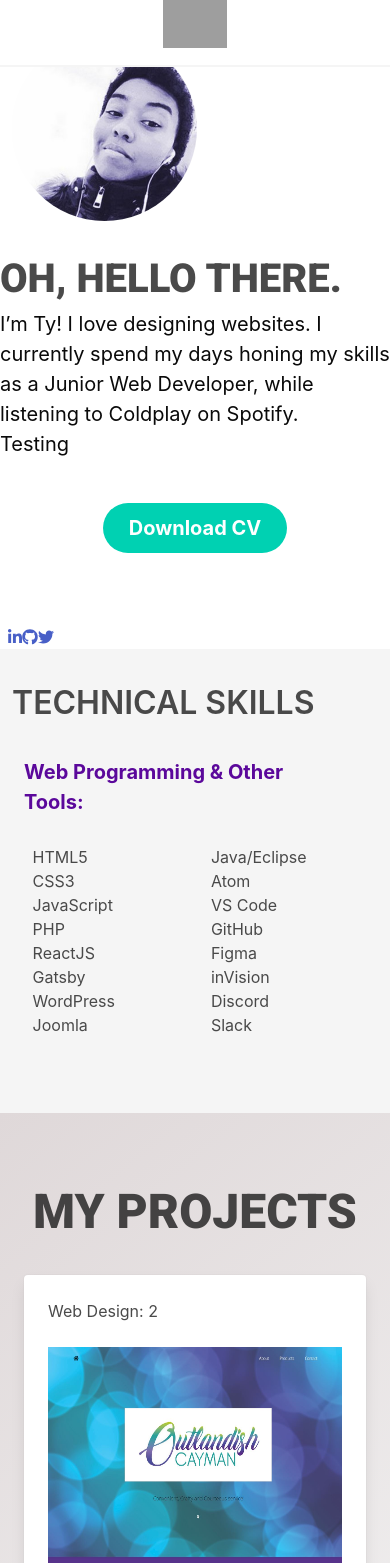
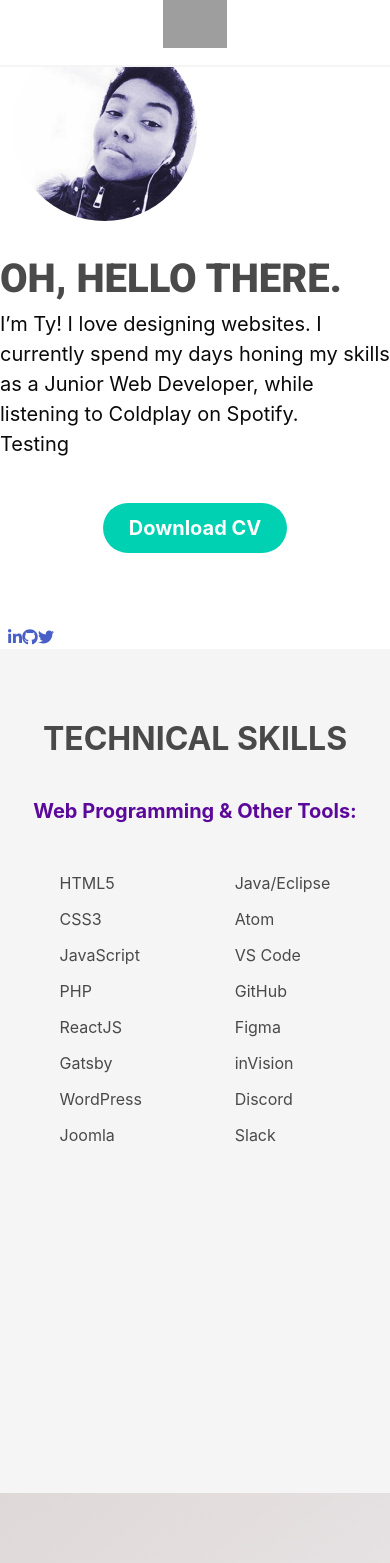
Before and after one commit to tyebanks/react-portfolio, a React (Create React App) app: page / in a window 390 px wide. Shown: the top 1563 px of the page. Built offline with nearby package versions, Linux system fonts and the light colour scheme; grey boxes are pictures that could not be loaded.

Commit message:
technical skills section fully responsive on all devices

```diff
--- a/src/components/List.js
+++ b/src/components/List.js
@@ -3,7 +3,7 @@ import React from 'react';
 const List = (props) => {
     return (
         <div>
-           <div className="column px-6">
+           <div className="column">
 
                   <p>{props.text1}</p>
                   <p>{props.text2}</p>
--- a/src/index.css
+++ b/src/index.css
@@ -12,12 +12,32 @@ nav {
   width: 100vw;
   overflow-x: hidden;
 }
+
+#skills{
+  padding: 0;
+  max-width: 100vw;
+  height: 100vh;
+  width: 100%;
+  line-height: 2.25rem;
+}
+#skills-list{
+  display: flex;
+  justify-content: flex-start;
+  justify-content: space-around;
+
+}
+.container{
+margin: 0; padding: 0;
+}
+.custom-heading{
+  font-weight: bolder;
+}
 .custom-subheading{
   color: #5B089B;
   font-weight: bold;
 }
-#{
-  font-weight: bold;
+.testingon{
+border: 1px solid rgb(26, 192, 221);
 }
 #root{
   width: 100vw;
--- a/src/sections/Skills.js
+++ b/src/sections/Skills.js
@@ -8,17 +8,21 @@ class Skills extends Component {
  const subheading = "Web Programming & Other Tools:";
     return (
         // // Skills-Container   <-- old classname
-    <div className="section hero is-light">
+    <div id="skills" className="section hero is-light">
       <div className="container">
-        <div className= "columns has-text-left-touch">
-            <div id="skills" className="title is-size-3-mobile is-size-1-tablet">
-               <p className="is-size-3-mobile is-size-1-tablet">{heading}</p>
+        <div className= "has-text-left">
+            <div className="custom-heading column is-centered has-text-centered">
+               <div className="mt-6 pt-3 is-size-3-mobile is-size-1-tablet">{heading}</div>
             </div>
-            <div className="column is-four-fifths-mobile">
-               <p className="custom-subheading  is-size-5-mobile">{subheading}</p>
-               <div className="level-item py-4">
-                   <List text1="HTML5" text2="CSS3" text3="JavaScript" text4="PHP" text5="ReactJS" text6="Gatsby" text7="WordPress" text8="Joomla"/>
-                   <List text1="Java/Eclipse" text2="Atom" text3="VS Code" text4="GitHub" text5="Figma" text6="inVision" text7="Discord" text8="Slack"/>
+            <div className="column is-vcentered has-text-left">
+               <div className="column is-centered custom-subheading is-size-5-mobile is-size-3-tablet mb-3 is-tablet">{subheading}</div>
+               <div id="skills-list" className="columns is-multiline is-mobile column is-centered-tablet ">
+                  <div className="pr-2">
+                     <List text1="HTML5" text2="CSS3" text3="JavaScript" text4="PHP" text5="ReactJS" text6="Gatsby" text7="WordPress" text8="Joomla"/>
+                  </div>
+                  <div className="pl-2">
+                     <List text1="Java/Eclipse" text2="Atom" text3="VS Code" text4="GitHub" text5="Figma" text6="inVision" text7="Discord" text8="Slack"/>
+                  </div>
                </div>
             </div>
         </div>
```
